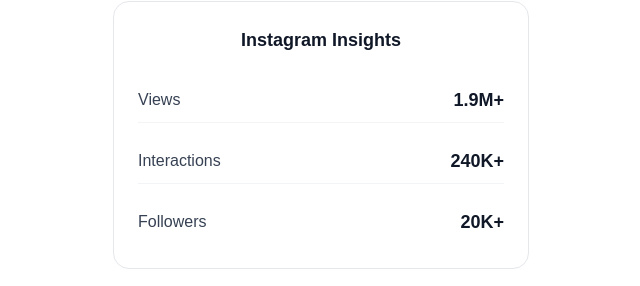
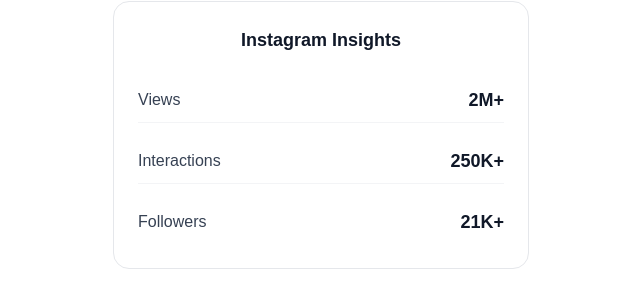
Before and after one commit to kohasummons/mercythaddeus, a Next.js app: page /kit in a window 1280 px wide. Shown: the part 271-557 px from the top of the page, without its empty margins (319-959 px from the left). Built offline with nearby package versions, Linux system fonts and the light colour scheme; a web font is replaced by a local one.

Commit message:
followers update

```diff
--- a/app/kit/page.tsx
+++ b/app/kit/page.tsx
@@ -31,15 +31,15 @@
   const instagramStats = [
     {
       label: "Views",
-      value: "1.9M+"
+      value: "2M+"
     },
     {
       label: "Interactions",
-      value: "240K+"
+      value: "250K+"
     },
     {
       label: "Followers",
-      value: "20K+"
+      value: "21K+"
     }
   ];
 
```
